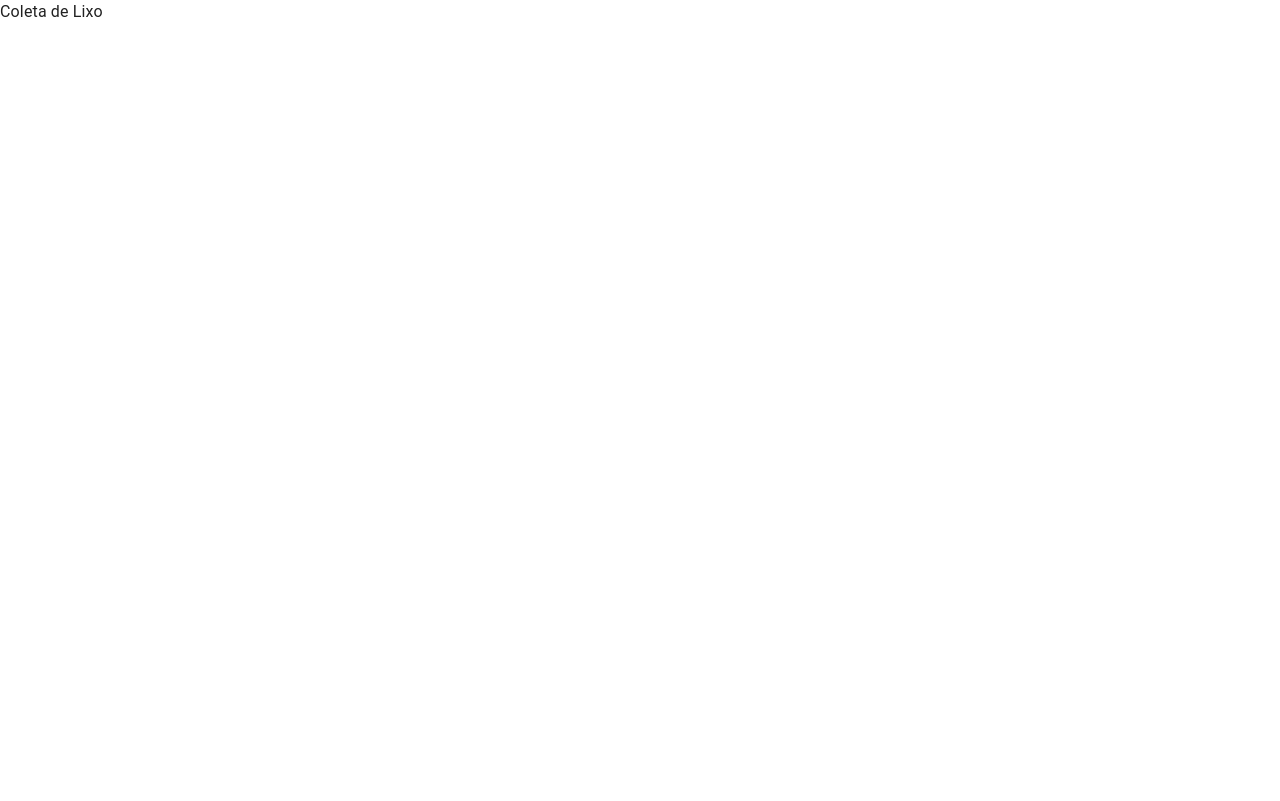
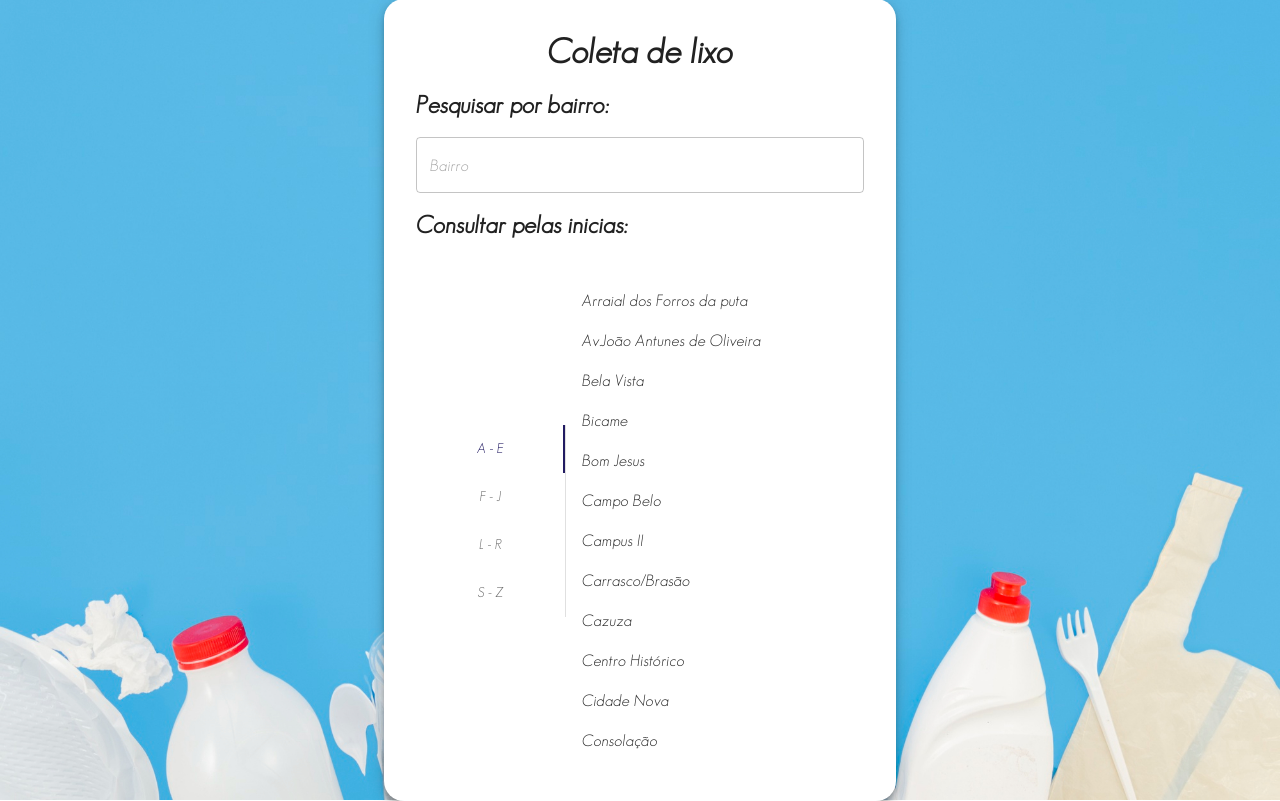
Before and after one commit to LorenaSavila/Coleta-de-Lixo, a React (Vite) app: page /coleta-de-lixo in a window 1280 px wide. Built offline with nearby package versions, Linux system fonts and the light colour scheme.

Commit message:
painel de bairros layout

```diff
--- a/src/ColetaDeLixo.tsx
+++ /dev/null
@@ -1,4 +0,0 @@
-const ColetaDeLixo = () => {
-  return <div> Coleta de Lixo</div>;
-};
-export default ColetaDeLixo;
--- a/src/ColetaSeletiva.tsx
+++ b/src/ColetaSeletiva.tsx
@@ -1,4 +1,10 @@
+import BaseLayout from './shared/components/BaseLayout';
+
 const ColetaSeletiva = () => {
-  return <div> Coleta Seletiva </div>;
+  return (
+    <BaseLayout>
+      <div> Coleta Seletiva </div>
+    </BaseLayout>
+  );
 };
 export default ColetaSeletiva;
--- a/src/Home.tsx
+++ b/src/Home.tsx
@@ -1,31 +1,12 @@
-import { Button, Grid, Paper, Typography, useMediaQuery, useTheme } from '@mui/material';
+import { Button, Grid, Typography } from '@mui/material';
 import { useNavigate } from 'react-router-dom';
-import background from '/background.jpg';
+import BaseLayout from './shared/components/BaseLayout';
 import { homePage } from './shared/constants/constants';
 
 const Home = () => {
   const navigate = useNavigate();
-  const theme = useTheme();
-  const matchesSM = useMediaQuery(theme.breakpoints.down('sm'));
-
   return (
-    <Grid
-      container
-      height="100%"
-      width="100%"
-      direction="column"
-      justifyContent="center"
-      alignItems="center"
-      sx={{
-        backgroundImage: `url(${background})`,
-        backgroundPositionY: 'bottom',
-        backgroundSize: matchesSM ? 'contain' : 'cover',
-        backgroundColor: '#53b8e4',
-        backgroundRepeat: 'no-repeat',
-      }}
-    >
-      <Grid item xs={6} lg={6} width={matchesSM ? '90%' : '40%'}>
-        <Paper elevation={6} color="#ffff" sx={{ borderRadius: 5, p: 4 }}>
+    <BaseLayout>
       <Grid item>
         <Typography variant="h4" fontWeight="bold" textAlign="center">
           {homePage.title.toUpperCase()}
@@ -50,9 +31,7 @@ const Home = () => {
           </Button>
         </Grid>
       </Grid>
-        </Paper>
-      </Grid>
-    </Grid>
+    </BaseLayout>
   );
 };
 
--- a/src/Router.tsx
+++ b/src/Router.tsx
@@ -1,8 +1,8 @@
 import { Route, Routes } from 'react-router-dom';
 import Home from './Home';
-import ColetaDeLixo from './ColetaDeLixo';
+import ColetaDeLixo from './views/coleta de lixo/ColetaDeLixo';
 import ColetaSeletiva from './ColetaSeletiva';
-import PaginaErro from './PaginaErro';
+import PaginaErro from './views/PaginaErro';
 
 const AppRouter = () => {
   return (
--- /dev/null
+++ b/src/shared/components/BaseLayout.tsx
@@ -0,0 +1,34 @@
+import { Grid, Paper, useMediaQuery, useTheme } from '@mui/material';
+import { PropsWithChildren } from 'react';
+import background from '/background.jpg';
+
+const BaseLayout: React.FC<PropsWithChildren> = ({ children }) => {
+  const theme = useTheme();
+  const matchesSM = useMediaQuery(theme.breakpoints.down('sm'));
+
+  return (
+    <Grid
+      container
+      height="100%"
+      width="100%"
+      direction="column"
+      justifyContent="center"
+      alignItems="center"
+      sx={{
+        backgroundImage: `url(${background})`,
+        backgroundPositionY: 'bottom',
+        backgroundSize: matchesSM ? 'contain' : 'cover',
+        backgroundColor: '#53b8e4',
+        backgroundRepeat: 'no-repeat',
+      }}
+    >
+      <Grid item xs={6} lg={6} width={matchesSM ? '90%' : '40%'}>
+        <Paper elevation={6} color="#ffff" sx={{ borderRadius: 5, p: 4 }}>
+          {children}
+        </Paper>
+      </Grid>
+    </Grid>
+  );
+};
+
+export default BaseLayout;
--- a/src/shared/constants/constants.ts
+++ b/src/shared/constants/constants.ts
@@ -1,4 +1,52 @@
 export const homePage = {
-    title: 'Diamantina cuida do seu lixo',
-    subtitle: 'Cuide você também!'
-}
+  title: 'Diamantina cuida do seu lixo',
+  subtitle: 'Cuide você também!',
+};
+
+export const bairros = {
+  1: [
+    'Arraial dos Forros da puta',
+    'Av.João Antunes de Oliveira',
+    'Bela Vista',
+    'Bicame',
+    'Bom Jesus',
+    'Campo Belo',
+    'Campus II',
+    'Carrasco/Brasão',
+    'Cazuza',
+    'Centro Histórico',
+    'Cidade Nova',
+    'Consolação',
+  ],
+  2: [
+    'Fátima',
+    'Glória (Polivalente)',
+    'Grupiara',
+    'Gruta de Lourdes',
+    'Guinda',
+    'Gutierrez',
+    'Horto Florestal',
+    'Jardim Imperial',
+    'Jardim São Pedro',
+  ],
+  3: [
+    'Largo Dom João',
+    'Maria Orminda',
+    'Palha',
+    'Pedra Grande',
+    'Penaco',
+    'Prata',
+    'President',
+    'Rio Grande',
+    'Romana',
+  ],
+  4: [
+    'Sagrado Coração de Jesus',
+    'Santo Inácio',
+    'Serrano',
+    'Vale dos Diamantes',
+    'Vila Arraiolos',
+    'Vila dos Garimpeiros',
+    'Vila Operária',
+  ],
+};
--- /dev/null
+++ b/src/views/coleta de lixo/ColetaDeLixo.tsx
@@ -0,0 +1,34 @@
+import { Grid, TextField, Typography } from '@mui/material';
+import BaseLayout from '../../shared/components/BaseLayout';
+import ListaBairros from './ListaBairros';
+
+const ColetaDeLixo = () => {
+  return (
+    <BaseLayout>
+      <Grid item mb={2}>
+        <Typography variant="h4" fontWeight="bold" textAlign="center">
+          Coleta de lixo
+        </Typography>
+      </Grid>
+      <Grid container spacing={2}>
+        <Grid item xs={12} lg={12}>
+          <Typography variant="h5" fontWeight="bold">
+            Pesquisar por bairro:
+          </Typography>
+        </Grid>
+        <Grid item xs={12} lg={12}>
+          <TextField variant="outlined" placeholder="Bairro" fullWidth />
+        </Grid>
+        <Grid item lg={12} mb={2}>
+          <Typography variant="h5" fontWeight="bold">
+            Consultar pelas inicias:
+          </Typography>
+        </Grid>
+        <Grid item>
+          <ListaBairros />
+        </Grid>
+      </Grid>
+    </BaseLayout>
+  );
+};
+export default ColetaDeLixo;
--- /dev/null
+++ b/src/views/coleta de lixo/ListaBairros.tsx
@@ -0,0 +1,46 @@
+import { useState } from 'react';
+import { Grid, Tab, Tabs, useMediaQuery, useTheme } from '@mui/material';
+import PainelBairros from './PainelBairros';
+
+const ListaBairros: React.FC = () => {
+  const [value, setValue] = useState(0);
+  const theme = useTheme();
+
+  const handleChange = (event: React.SyntheticEvent, newValue: number) => {
+    setValue(newValue);
+  };
+
+  const matchesSM = useMediaQuery(theme.breakpoints.down('sm'));
+
+  return (
+    <Grid
+      container
+      direction="row"
+      justifyContent="center"
+      alignItems="center"
+      sx={{ minHeight: matchesSM ? 200 : 400, minWidth: matchesSM ? 300 : 600 }}
+    >
+      <Grid item xs={3} sm={3} md={3} lg={3} xl={3}>
+        <Tabs
+          orientation="vertical"
+          variant="scrollable"
+          value={value}
+          onChange={handleChange}
+          sx={{ borderRight: 1, borderColor: 'divider' }}
+          indicatorColor="primary"
+        >
+          <Tab label="A - E" value={0} />
+          <Tab label="F - J" value={1} />
+          <Tab label="L - R" value={2} />
+          <Tab label="S - Z" value={3} />
+        </Tabs>
+      </Grid>
+
+      <Grid item xs={9} sm={9} md={9} lg={9} xl={9}>
+        <PainelBairros value={value} index={value} />
+      </Grid>
+    </Grid>
+  );
+};
+
+export default ListaBairros;
--- /dev/null
+++ b/src/views/coleta de lixo/PainelBairros.tsx
@@ -0,0 +1,31 @@
+import { List, ListItemButton, Typography, useMediaQuery, useTheme } from '@mui/material';
+import { bairros } from '../../shared/constants/constants';
+
+interface PainelBairrosProps {
+  index: number;
+  value: number;
+}
+
+const PainelBairros: React.FC<PainelBairrosProps> = ({ index, value }) => {
+  const theme = useTheme();
+  const matchesSM = useMediaQuery(theme.breakpoints.down('sm'));
+
+  const items = Object.values(bairros).at(value);
+
+  return (
+    <div role="tabpanel" hidden={value !== index}>
+      {value === index && (
+        <List sx={{ overflow: 'auto', maxHeight: matchesSM ? 200 : '40%', width: '100%' }}>
+          {items &&
+            items.map((i) => (
+              <ListItemButton key={i}>
+                <Typography variant="body1">{i}</Typography>
+              </ListItemButton>
+            ))}
+        </List>
+      )}
+    </div>
+  );
+};
+
+export default PainelBairros;
```
Also changed, not shown: src/views/PaginaErro.tsx (renamed from src/PaginaErro.tsx), 3 other files (tests, documents, lock files or other folders). Lines whose indentation alone changed are shown as unchanged.
